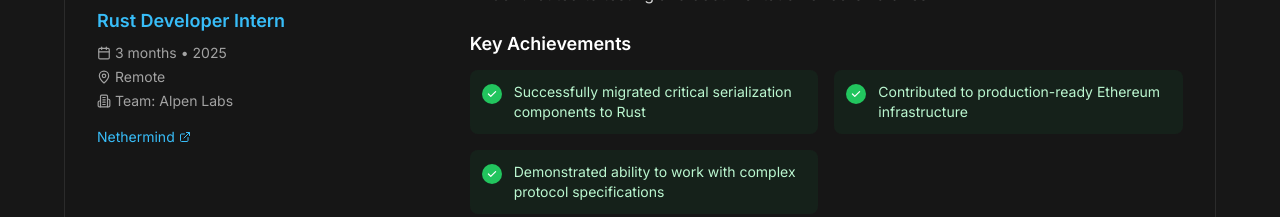
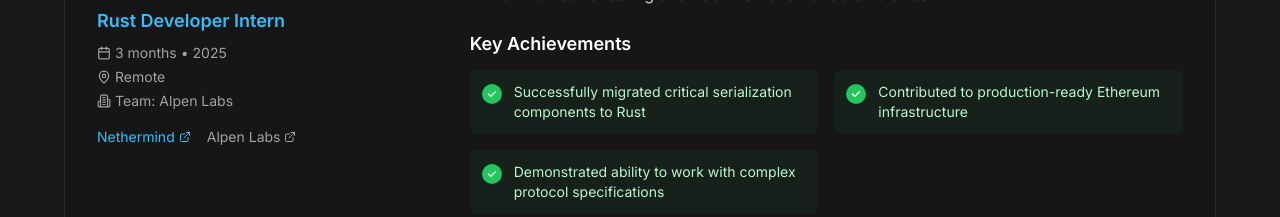
Before and after one commit to Gerson2102/resume-portfolio, a Next.js app: page / in a window 1280 px wide. Shown: the part 5440-5657 px from the top of the page. Built offline with nearby package versions, Linux system fonts and the light colour scheme; no server answers.

Commit message:
Addressing all errors in the code

```diff
--- a/components/sections/experience.tsx
+++ b/components/sections/experience.tsx
@@ -101,14 +101,14 @@ function ExperienceCard({ experience }: ExperienceCardProps) {
                 <ExternalLink size={12} />
               </Link>
             )}
-            {experience.links.project && (
+            {experience.links?.alpen && (
               <Link
-                href={experience.links.project}
+                href={experience.links.alpen}
                 target="_blank"
                 rel="noopener noreferrer"
                 className="inline-flex items-center space-x-1 text-neutral-600 dark:text-neutral-400 hover:text-neutral-900 dark:hover:text-white transition-colors text-sm focus-ring"
               >
-                <span>Project</span>
+                <span>Alpen Labs</span>
                 <ExternalLink size={12} />
               </Link>
             )}
--- a/components/sections/projects.tsx
+++ b/components/sections/projects.tsx
@@ -158,9 +158,9 @@ function ProjectCard({ project, featured, className }: ProjectCardProps) {
 
         {/* Links */}
         <div className="flex items-center space-x-4 pt-2">
-          {project.links.github && (
+          {(project.links as any).github && (
             <Link
-              href={project.links.github}
+              href={(project.links as any).github}
               target="_blank"
               rel="noopener noreferrer"
               className="inline-flex items-center space-x-1 text-neutral-600 dark:text-neutral-400 hover:text-neutral-900 dark:hover:text-white transition-colors focus-ring"
@@ -169,9 +169,9 @@ function ProjectCard({ project, featured, className }: ProjectCardProps) {
               <span className="text-sm">Code</span>
             </Link>
           )}
-          {project.links.demo && (
+          {(project.links as any).demo && (
             <Link
-              href={project.links.demo}
+              href={(project.links as any).demo}
               target="_blank"
               rel="noopener noreferrer"
               className="inline-flex items-center space-x-1 text-primary-600 dark:text-primary-400 hover:text-primary-700 dark:hover:text-primary-300 transition-colors focus-ring"
@@ -180,9 +180,9 @@ function ProjectCard({ project, featured, className }: ProjectCardProps) {
               <span className="text-sm">Live Demo</span>
             </Link>
           )}
-          {project.links.devpost && (
+          {(project.links as any).devpost && (
             <Link
-              href={project.links.devpost}
+              href={(project.links as any).devpost}
               target="_blank"
               rel="noopener noreferrer"
               className="inline-flex items-center space-x-1 text-accent-600 dark:text-accent-400 hover:text-accent-700 dark:hover:text-accent-300 transition-colors focus-ring"
--- a/components/sections/speaking.tsx
+++ b/components/sections/speaking.tsx
@@ -199,9 +199,9 @@ function TalkCard({ talk }: TalkCardProps) {
                 <ExternalLink size={14} />
               </Link>
             )}
-            {talk.links.video && (
+            {(talk.links as any).video && (
               <Link
-                href={talk.links.video}
+                href={(talk.links as any).video}
                 target="_blank"
                 rel="noopener noreferrer"
                 className="inline-flex items-center space-x-1 text-accent-600 dark:text-accent-400 hover:text-accent-700 dark:hover:text-accent-300 transition-colors focus-ring"
```
